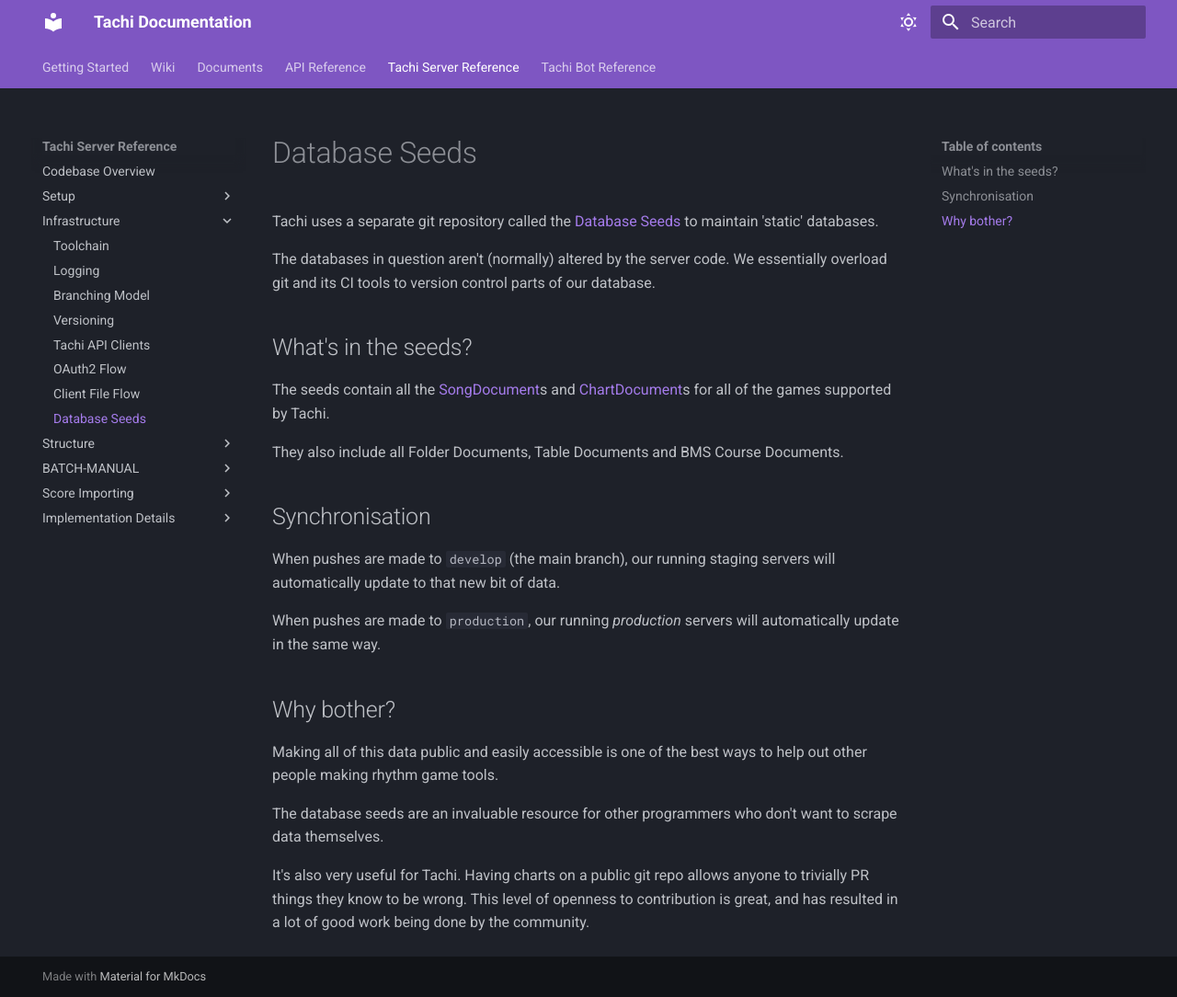
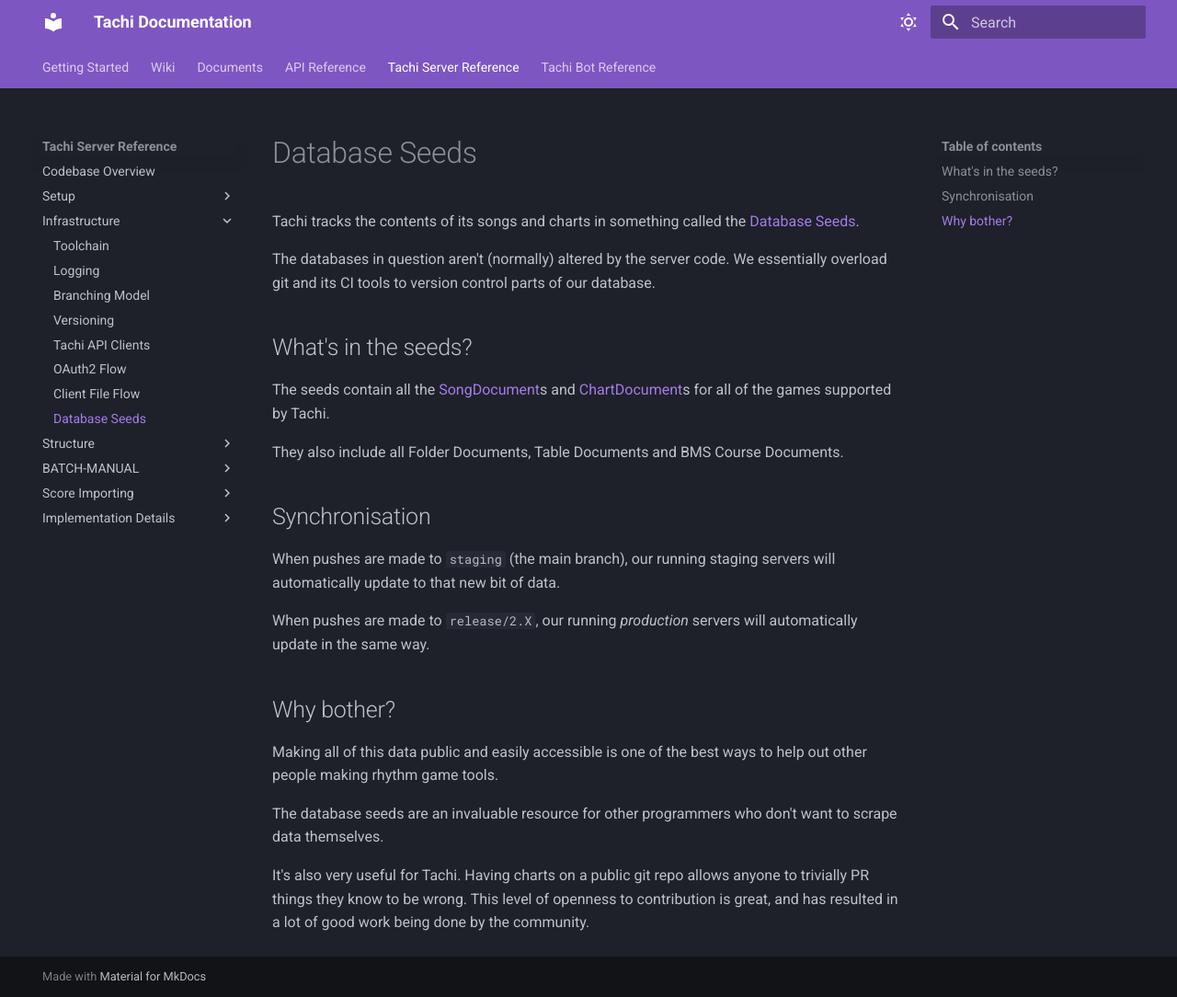
Before and after one commit to zkrising/Tachi, an MkDocs documentation site: the page built from docs/docs/tachi-server/infrastructure/database-seeds.md, in a window 1280 px wide and 1084 px high. Shown: the whole window at 92% size. Built offline with MkDocs 1.6.1 and Material for MkDocs 9.7.7, drawn with Linux system fonts in a browser that asks for light colours.

Commit message:
docs: update stale dbseeds info

```diff
--- a/docs/docs/tachi-server/infrastructure/database-seeds.md
+++ b/docs/docs/tachi-server/infrastructure/database-seeds.md
@@ -1,6 +1,6 @@
 # Database Seeds
 
-Tachi uses a separate git repository called the [Database Seeds](https://github.com/TNG-dev/Tachi/tree/staging/database-seeds) to maintain 'static' databases.
+Tachi tracks the contents of its songs and charts in something called the [Database Seeds](https://github.com/TNG-dev/Tachi/tree/staging/database-seeds).
 
 The databases in question aren't (normally) altered by the server code. We essentially overload git and its CI tools to version control parts of our database.
 
@@ -12,9 +12,9 @@
 
 ## Synchronisation
 
-When pushes are made to `develop` (the main branch), our running staging servers will automatically update to that new bit of data.
+When pushes are made to `staging` (the main branch), our running staging servers will automatically update to that new bit of data.
 
-When pushes are made to `production`, our running *production* servers will automatically update in the same way.
+When pushes are made to `release/2.X`, our running *production* servers will automatically update in the same way.
 
 ## Why bother?
 
```
